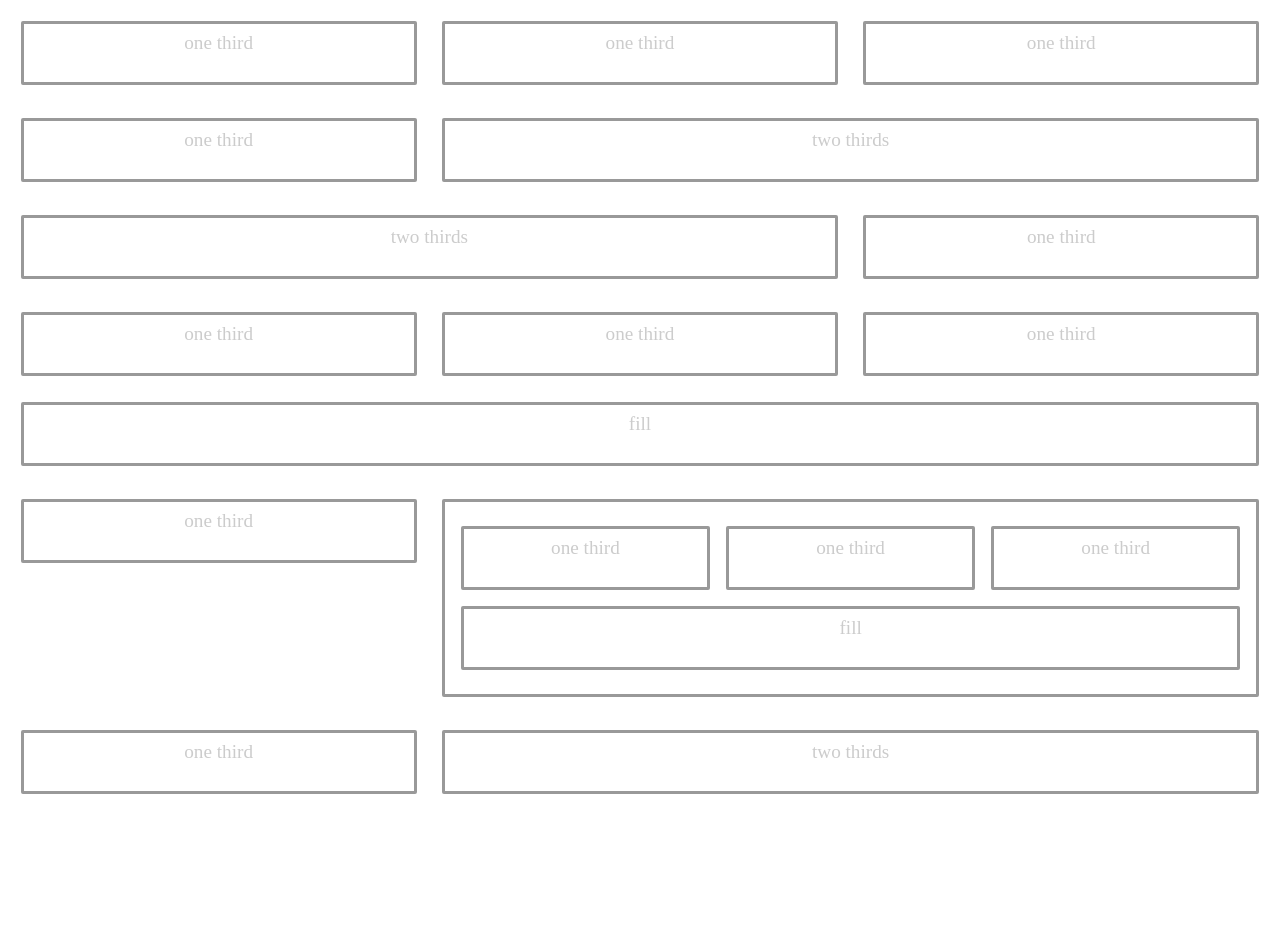
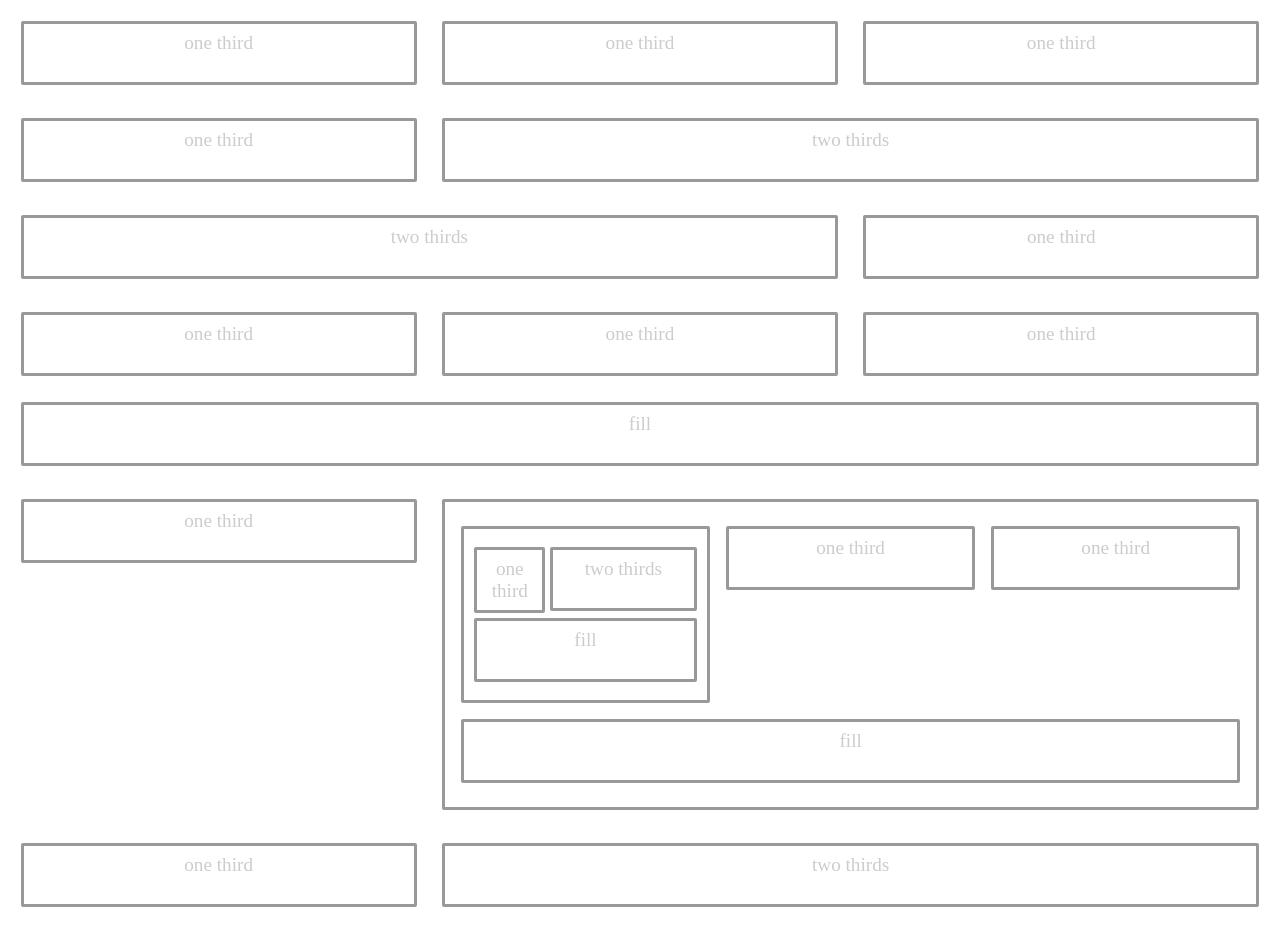
Before and after one commit to isaacchansky/sinker-grid, a website: page sinker.html in a window 1280 px wide. Before the commit the page ends 815 px from the top, so only its background shows below. Drawn offline with Linux system fonts and the light colour scheme.

Commit message:
a more nested example

```diff
--- a/sinker.html
+++ b/sinker.html
@@ -29,7 +29,13 @@
       <div class="block sg-third">one third</div>
       <div class="block sg-two-thirds">
         <div class="sg-section">
-          <div class="block sg-third">one third</div>
+          <div class="block sg-third">
+            <div class="sg-section">
+              <div class="block sg-third">one third</div>
+              <div class="block sg-two-thirds">two thirds</div>
+              <div class="block sg-fill">fill</div>
+            </div>
+          </div>
           <div class="block sg-third">one third</div>
           <div class="block sg-third">one third</div>
           <div class="block sg-fill">fill</div>
```
